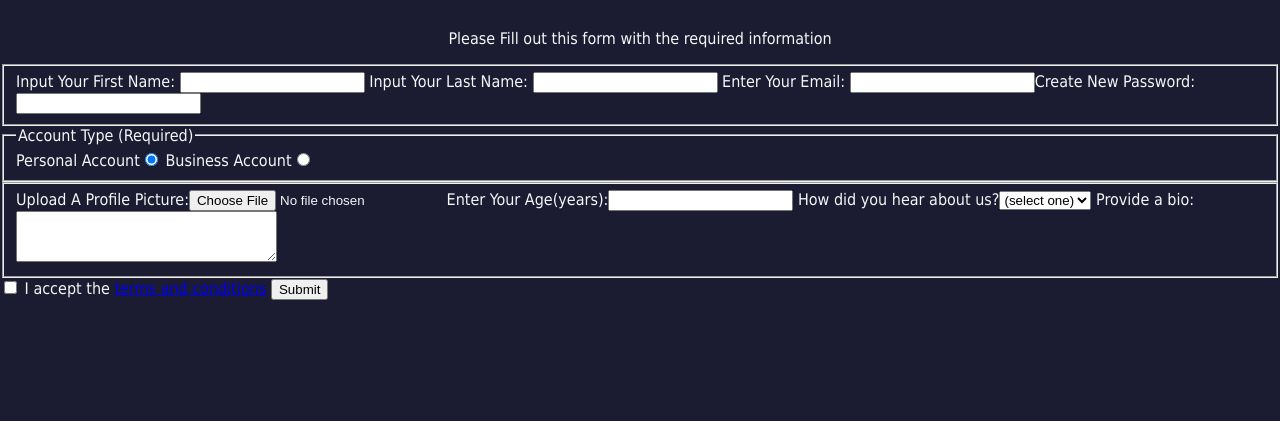
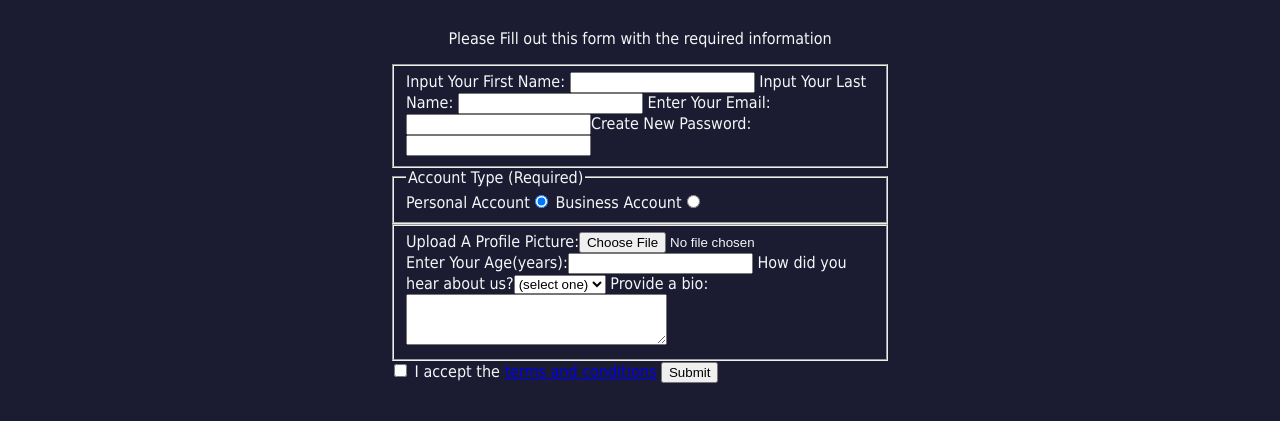
Before and after one commit to edwardmbitsi/User-Form, a plain HTML site: page index.html in a window 1280 px wide. Shown: the part 73-494 px from the top of the page. Drawn offline with Linux system fonts and the light colour scheme.

Commit message:
Update style.css

```diff
--- a/style.css
+++ b/style.css
@@ -12,3 +12,11 @@ h1, p{
   margin: 1em auto;
   text-align: center;
 }
+
+form{
+  width: 60vw;
+  max-width: 500px;
+  min-width: 300px;
+  margin: 0 auto;
+  padding-bottom: 2em;
+}
```
